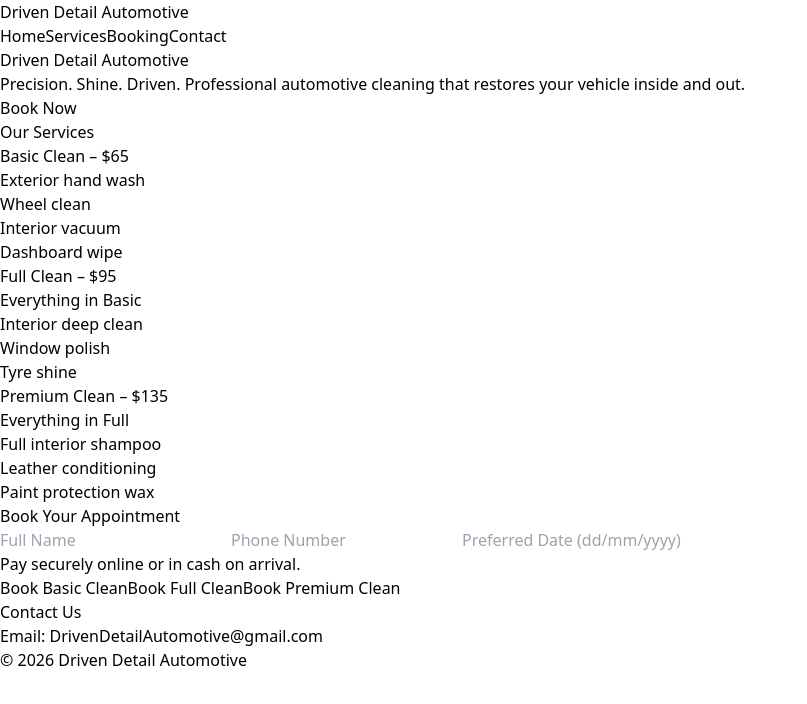
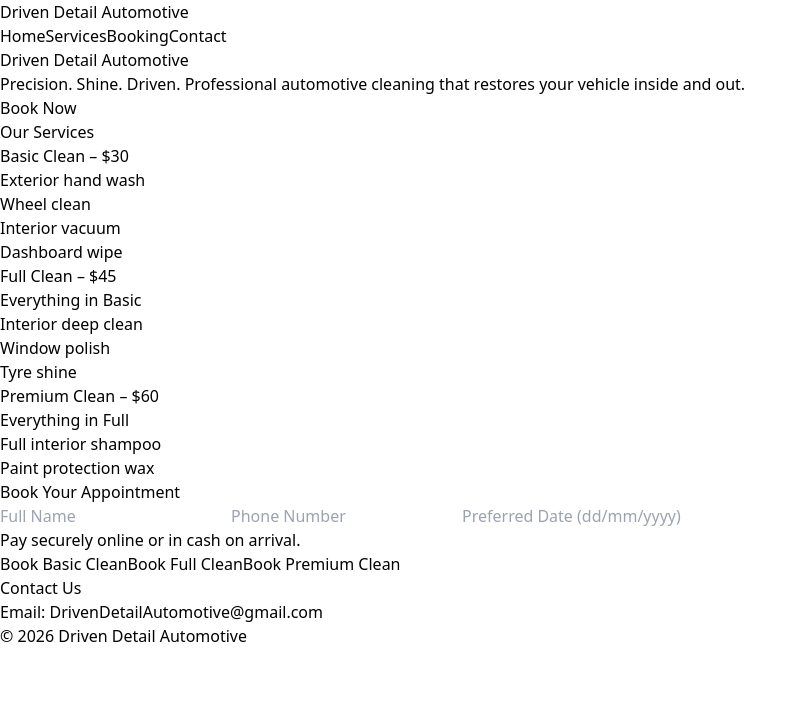
Before and after one commit to drivendetailautomotive/driven-detail-automotive, a React (Vite) app: page / in a window 1280 px wide. Shown: the top 704 px of the page, without its empty margins (0-807 px from the left). Built offline with nearby package versions, Linux system fonts and the light colour scheme.

Commit message:
Rebuilt full site

```diff
--- a/src/App.tsx
+++ b/src/App.tsx
@@ -43,7 +43,7 @@ export default function App() {
 
           {/* BASIC */}
           <div className="bg-neutral-900 p-8 rounded-2xl">
-            <h3 className="text-2xl font-semibold mb-4">Basic Clean – $65</h3>
+            <h3 className="text-2xl font-semibold mb-4">Basic Clean – $30</h3>
             <ul className="text-gray-400 space-y-2">
               <li>Exterior hand wash</li>
               <li>Wheel clean</li>
@@ -54,7 +54,7 @@ export default function App() {
 
           {/* FULL */}
           <div className="bg-neutral-900 p-8 rounded-2xl">
-            <h3 className="text-2xl font-semibold mb-4">Full Clean – $95</h3>
+            <h3 className="text-2xl font-semibold mb-4">Full Clean – $45</h3>
             <ul className="text-gray-400 space-y-2">
               <li>Everything in Basic</li>
               <li>Interior deep clean</li>
@@ -65,11 +65,10 @@ export default function App() {
 
           {/* PREMIUM */}
           <div className="bg-neutral-900 p-8 rounded-2xl">
-            <h3 className="text-2xl font-semibold mb-4">Premium Clean – $135</h3>
+            <h3 className="text-2xl font-semibold mb-4">Premium Clean – $60</h3>
             <ul className="text-gray-400 space-y-2">
               <li>Everything in Full</li>
               <li>Full interior shampoo</li>
-              <li>Leather conditioning</li>
               <li>Paint protection wax</li>
             </ul>
           </div>
```
